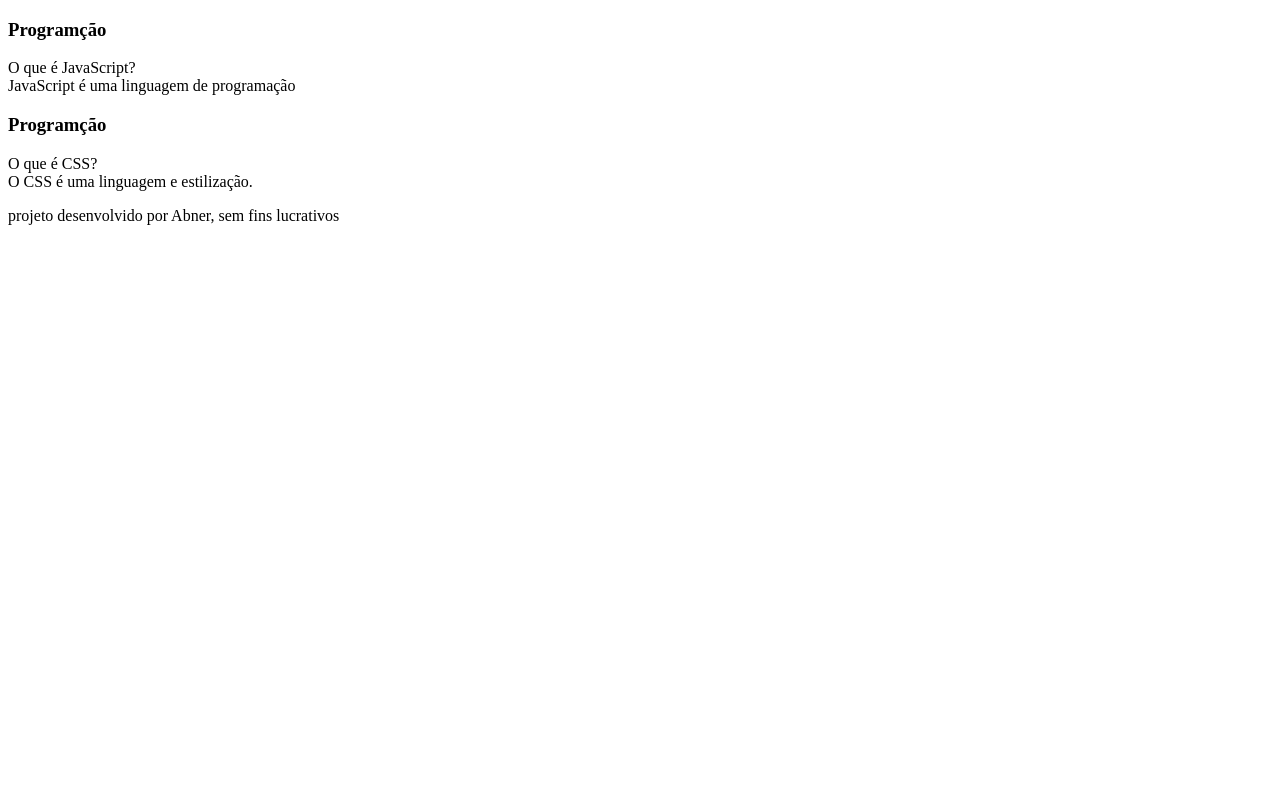
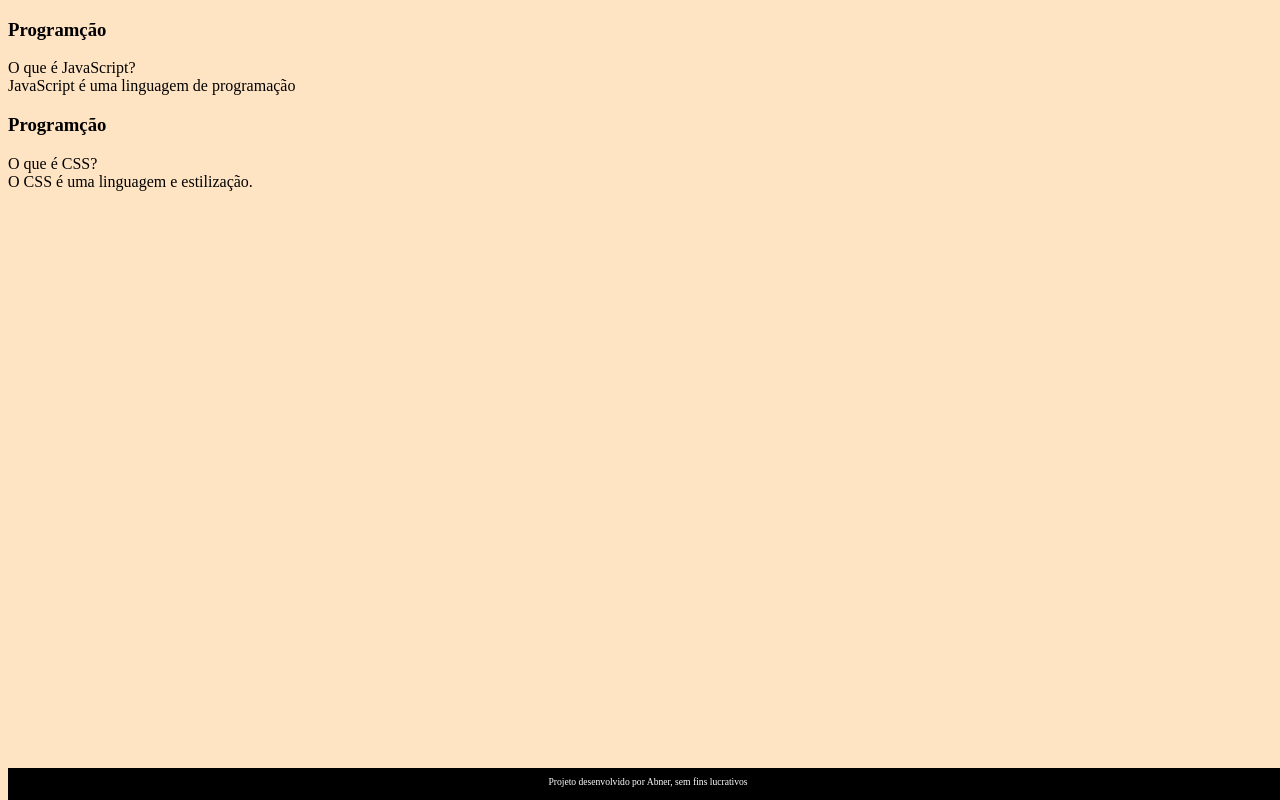
Before and after one commit to Abner-Samuel1/FLASHCARDS, a plain HTML site: page index.html in a window 1280 px wide. Drawn offline with Linux system fonts and the light colour scheme.

Commit message:
Add files via upload

```diff
--- a/index.html
+++ b/index.html
@@ -5,6 +5,7 @@
     <meta http-equiv="X-UA-Compatible" content="IE=edge">
     <meta name="viewport" content="width=device-width, initial-scale=1.0">
     <title>Flashcard</title>
+    <link rel="stylesheet" href="style.css">
 </head>
 <body>
     <body>
@@ -33,7 +34,7 @@
 </section>
         </main>
         <footer>
-            <p>projeto desenvolvido por Abner, sem fins lucrativos</p>
+            <p>Projeto desenvolvido por Abner, sem fins lucrativos</p>
         </footer>
     </body>
 </body>
--- a/style.css
+++ b/style.css
@@ -0,0 +1,17 @@
+body{
+    background-color: bisque;
+    font-family: bai jamjuree;
+}
+footer{
+    background-color: black;
+    color: white;
+    position: fixed;
+    bottom: 0;
+    width: 100%;
+    height: 2rem;
+}
+footer p{
+    text-align: center;
+    font-size: 0.6rem;
+    margin-top: 0.5rem;
+}
```
